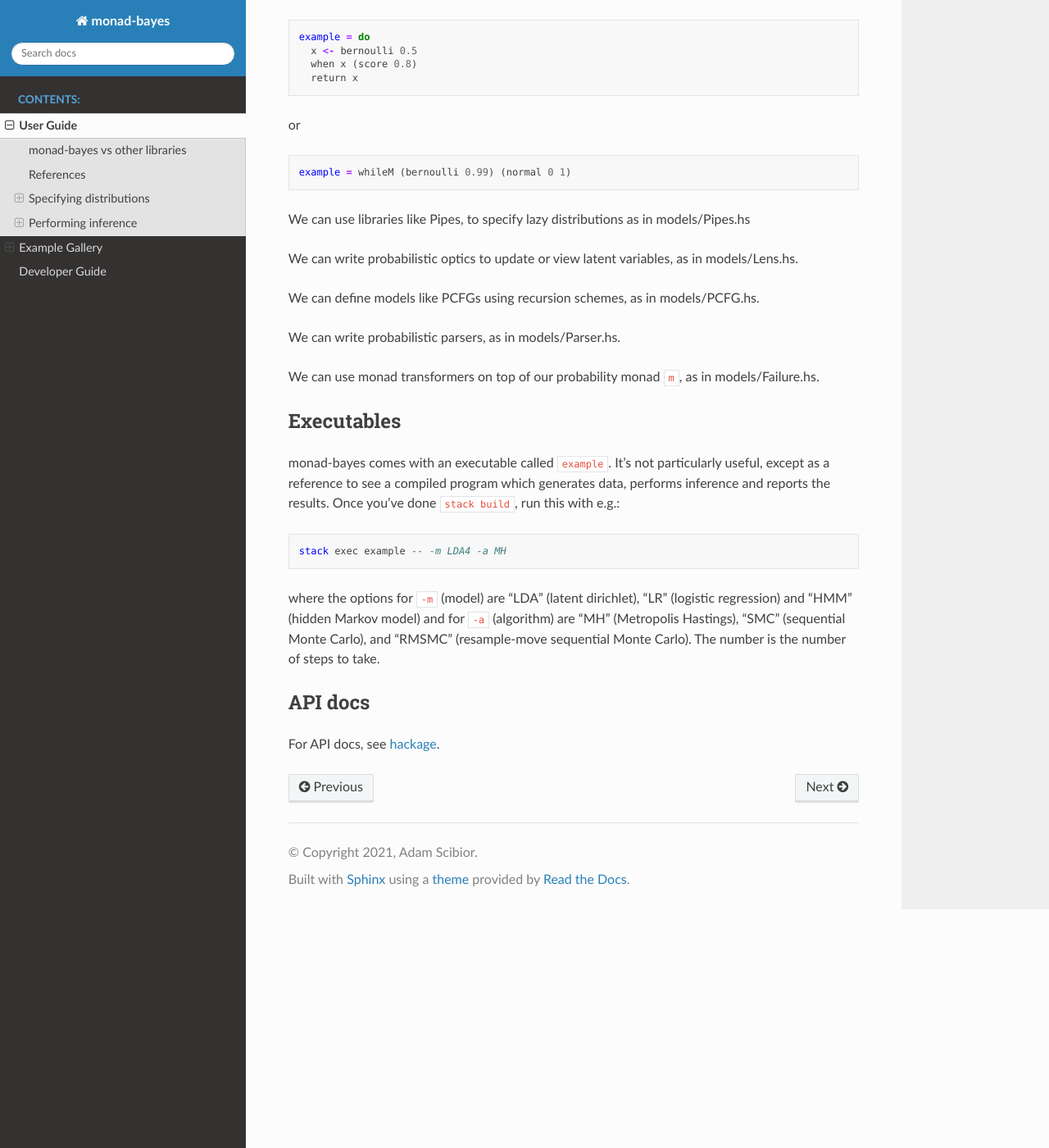
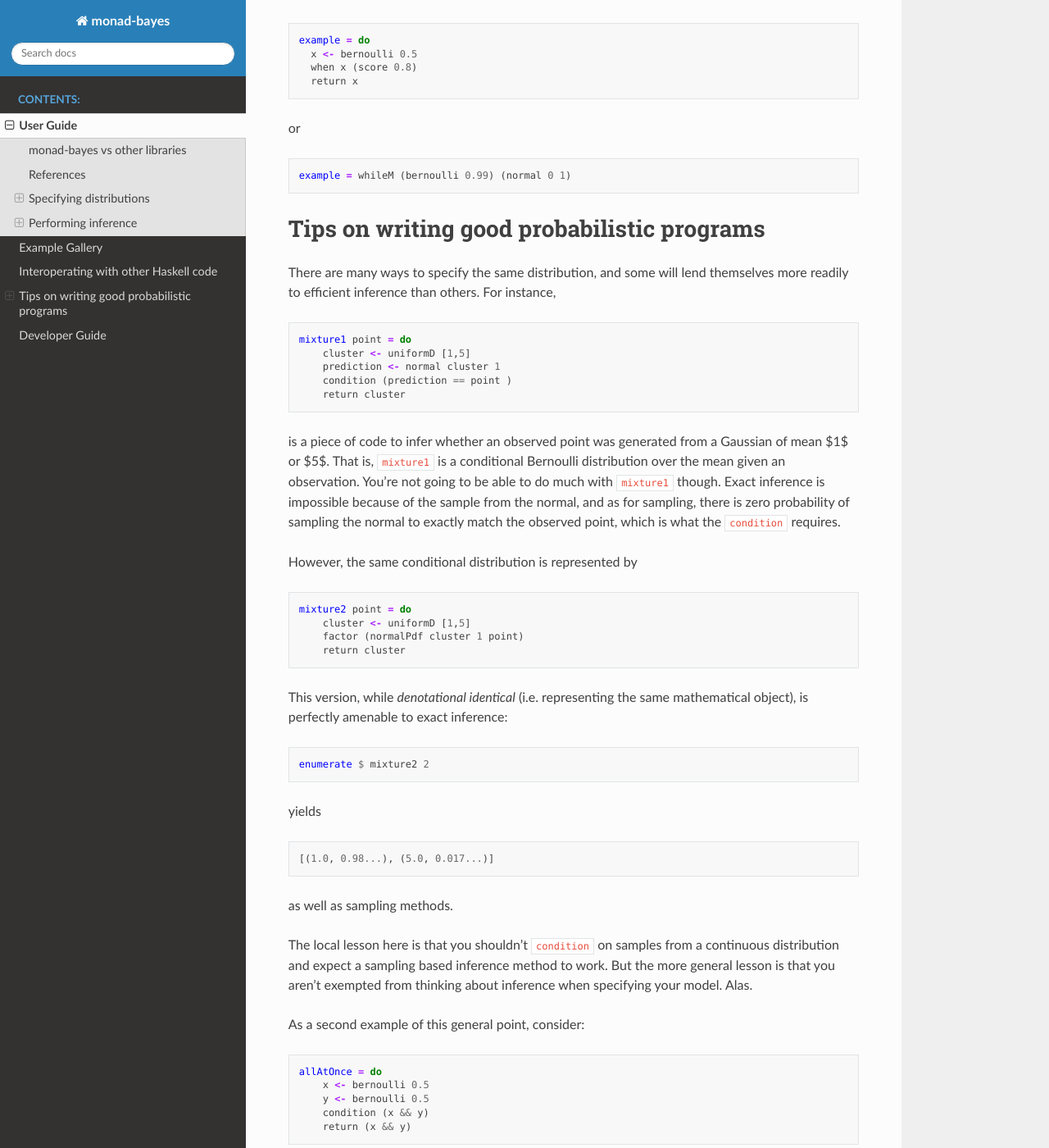
Before and after one commit to tweag/monad-bayes, a Sphinx documentation site: the page built from docs/source/probprog.md, in a window 1280 px wide and 1400 px high, scrolled down 8277 px. Shown: the whole window at 82% size. Built offline with Sphinx 7.4.7 and the Read the Docs theme 2.0.0, drawn with Linux system fonts in a browser that asks for light colours; some of the changed text lies outside the part shown.

Commit message:
tips on inference

````diff
--- a/docs/source/probprog.md
+++ b/docs/source/probprog.md
@@ -213,7 +213,7 @@ It will run forever on infinite distributions like `enumerate (poisson 0.7)` and
 
 *"Exception: Infinitely supported random variables not supported in Enumerator"*
 
-**However**, it's totally fine to have the elements of the support be an instance of `Ord`, as in:
+**However**, it's totally fine to have the elements of the support to be infinite but discrete, as in:
 
 ```haskell
 fmap (\(ls,p) -> (take 4 ls, p)) $ enumerate $ uniformD [[1..], [2..]]
@@ -395,7 +395,8 @@ betaBernoulli n = do
 
  -->
 
-## Interoperating with other Haskell code
+
+# Interoperating with other Haskell code
 
 Probabilistic programs in monad-bayes are Haskell programs. This contrasts to many probabilistic programming languages, which are deeply embedded and cannot smoothly interact with their host language.
 
@@ -414,7 +415,7 @@ or
 example = whileM (bernoulli 0.99) (normal 0 1)
 ```
 
-We can use libraries like Pipes, to specify lazy distributions as in models/Pipes.hs
+<!-- We can use libraries like Pipes, to specify lazy distributions as in models/Pipes.hs
 
 We can write probabilistic optics to update or view latent variables, as in models/Lens.hs.
 
@@ -422,9 +423,75 @@ We can define models like PCFGs using recursion schemes, as in models/PCFG.hs.
 
 We can write probabilistic parsers, as in models/Parser.hs.
 
-We can use monad transformers on top of our probability monad `m`, as in models/Failure.hs.
+We can use monad transformers on top of our probability monad `m`, as in models/Failure.hs. -->
 
 <!-- And, because we're programming directly in Haskell, rather than a domain specific language (like Church, Gen, WebPPL and most other probabilistic programming languages), we can interoperate with any other Haskell concepts. Two examples: -->
+
+# Tips on writing good probabilistic programs
+
+There are many ways to specify the same distribution, and some will lend themselves more readily to efficient inference than others. For instance,
+
+```haskell
+mixture1 point = do
+    cluster <- uniformD [1,5]
+    prediction <- normal cluster 1
+    condition (prediction == point )
+    return cluster
+```
+
+is a piece of code to infer whether an observed point was generated from a Gaussian of mean $1$ or $5$. That is, `mixture1` is a conditional Bernoulli distribution over the mean given an observation. You're not going to be able to do much with `mixture1` though. Exact inference is impossible because of the sample from the normal, and as for sampling, there is zero probability of sampling the normal to exactly match the observed point, which is what the `condition` requires.
+
+However, the same conditional distribution is represented by
+
+```haskell
+mixture2 point = do
+    cluster <- uniformD [1,5]
+    factor (normalPdf cluster 1 point)
+    return cluster
+```
+
+This version, while *denotational identical* (i.e. representing the same mathematical object), is perfectly amenable to exact inference:
+
+```haskell
+enumerate $ mixture2 2
+```
+
+yields
+
+```haskell
+[(1.0, 0.98...), (5.0, 0.017...)]
+```
+
+as well as sampling methods.
+
+The local lesson here is that you shouldn't `condition` on samples from a continuous distribution and expect a sampling based inference method to work. But the more general lesson is that you aren't exempted from thinking about inference when specifying your model. Alas.
+
+As a second example of this general point, consider:
+
+```haskell
+allAtOnce = do
+    x <- bernoulli 0.5
+    y <- bernoulli 0.5
+    condition (x && y)
+    return (x && y)
+```
+
+and
+
+```haskell
+incremental = do
+    x <- bernoulli 0.5
+    condition x
+    y <- bernoulli 0.5
+    condition y
+    return (x && y)
+```
+
+Like in the previous example, `allAtOnce` and `incremental` denote the same distribution, namely `[(True, 1.0), (False, 0.0)]`. However, any inference algorithm for `allAtOnce` will have to explore all 4 possible variable assignments (`[(True,True), (True, False), (False, True), (False, False)]`). Meanwhile, `incremental` opens the possibility for inference algorithms to first determine the value of `x` and then of `y`.
+
+In this example, the performance difference is negligible, but it's easy to extend this to models where it's the difference between something tractable and something intractable.
+
+<!-- todo: similar lesson about incremental factors: compare two models -->
 
 ## Executables
 
````
